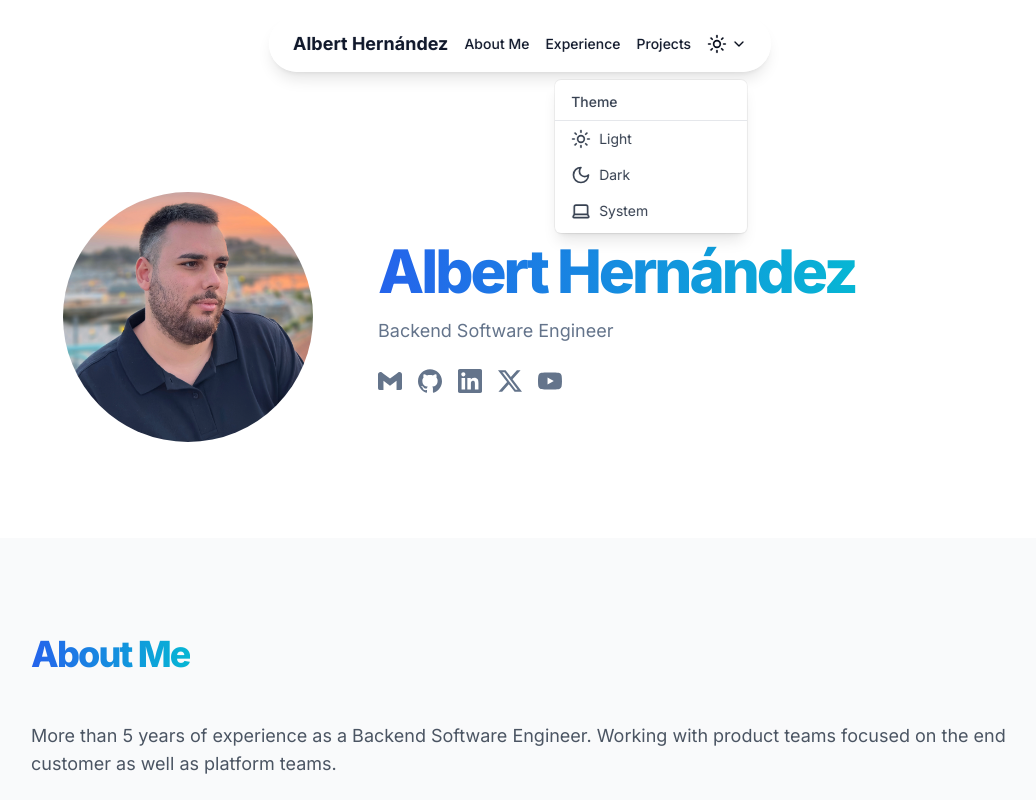
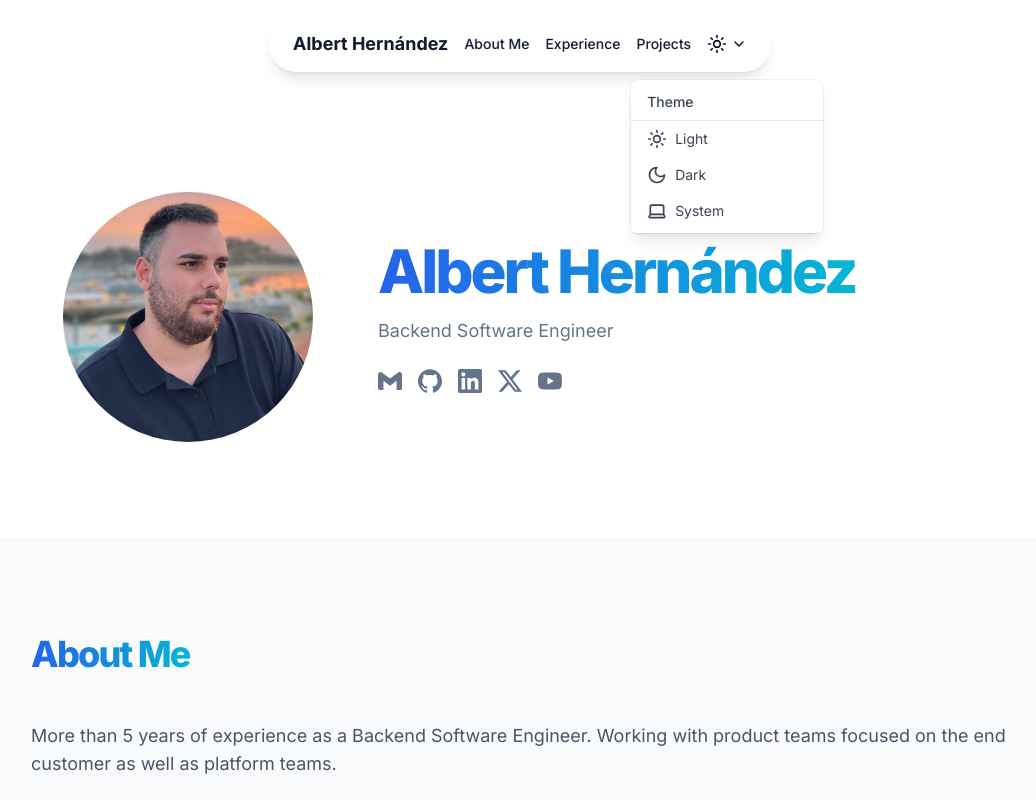
Before and after one commit to AlbertHernandez/alberthernandez.dev, a Next.js app: page / in a window 1280 px wide. Both pictures are taken after a click on the button 847 px from the left and 44 px from the top of the page. Shown: the top 800 px of the page, without its empty margins (120-1156 px from the left). Built offline with nearby package versions, Linux system fonts and the light colour scheme.

Commit message:
v50
Signed-off-by: Albert Hernandez <alberthernandezdev@gmail.com>

```diff
--- a/src/app/page.tsx
+++ b/src/app/page.tsx
@@ -606,7 +606,7 @@ export default function Portfolio() {
               <ChevronDown className="h-4 w-4 ml-1" />
             </Button>
             {dropdownOpen && (
-              <div className="absolute right-0 mt-4 w-48 rounded-md shadow-lg bg-white dark:bg-gray-800 ring-1 ring-black ring-opacity-5">
+              <div className="absolute right-1/2 transform translate-x-1/2 mt-4 w-48 rounded-md shadow-lg bg-white dark:bg-gray-800 ring-1 ring-black ring-opacity-5">
                 <div
                   className="py-1"
                   role="menu"
```
